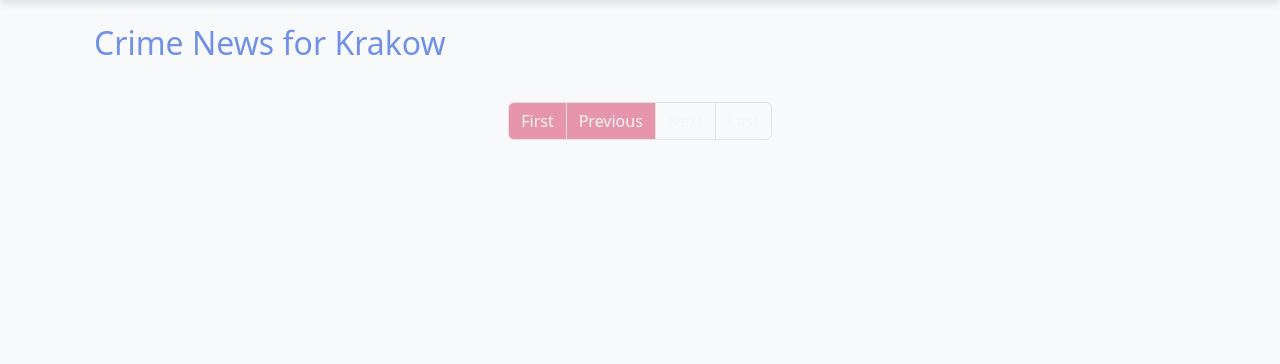
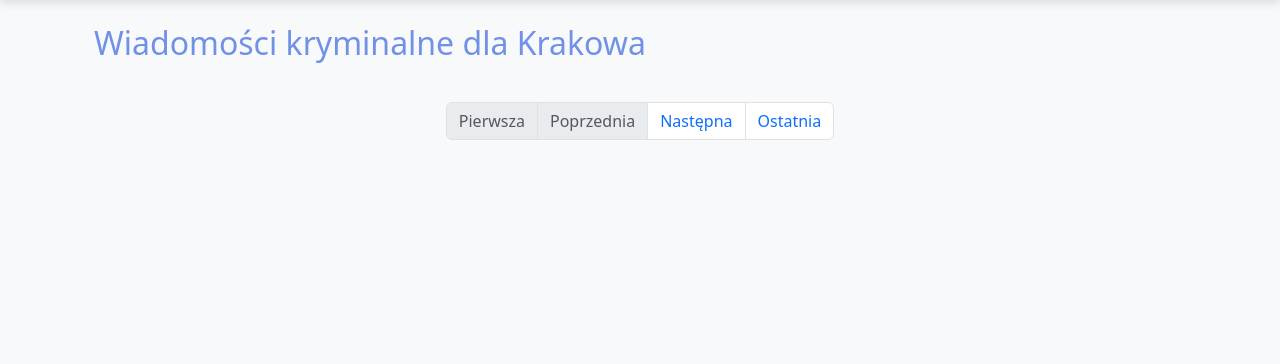
Before and after one commit to TobiaszAGH/news, a Flask app: page /news/ in a window 1280 px wide. Shown: the part 56-420 px from the top of the page. Run offline with Flask 3, Linux system fonts and the light colour scheme; data that the repository does not hold is empty; some libraries are stand-ins or nearby versions; some web fonts are replaced.

Commit message:
Translation
Translation & style changes for crime news

```diff
--- a/app/blueprints/news/templates/news.html
+++ b/app/blueprints/news/templates/news.html
@@ -1,10 +1,9 @@
 {% extends "base.html" %}
 
-{% block title %}Crime News{% endblock %}
+{% block title %}Wiadomości kryminalne{% endblock %}
 
 {% block header %}
-    <link rel="stylesheet" href="{{ url_for('static', filename='css/news.css') }}"
-    />
+    <link rel="stylesheet" href="{{ url_for('static', filename='css/news.css') }}"/>
 
     <script>
       function openModal(imageSrc) {
@@ -23,7 +22,7 @@
 
     {% endblock %} {%block main %}
     <div class="container mt-4">
-      <h2 class="mb-4">Crime News for Krakow</h2>
+      <h2 class="mb-4">Wiadomości kryminalne dla Krakowa</h2>
       {% if error %}
       <div class="alert alert-danger">{{ error }}</div>
       {% else %}
@@ -36,7 +35,7 @@
                 <img
                   src="{{article.image_url}}"
                   referrerpolicy="no-referrer"
-                  alt="Image"
+                  alt="Zdjęcie"
                   class="article-image"
                   onclick="openModal('{{ article.image_url }}')"
                 />
@@ -51,8 +50,8 @@
                 {{ article.summary }}
                 <br>
                 <br>
-                <span class="data">Publication date: {{article.publication_date.strftime('%d.%m.%Y')}}</span>
-                <span class="source">Source: policja.pl</span>
+                <span class="data">Data publikacji: {{article.publication_date.strftime('%d.%m.%Y')}}</span>
+                <span class="source">Źródło: policja.pl</span>
               </td>
             </tr>
             {% endfor %}
@@ -62,16 +61,16 @@
         <nav aria-label="Page navigation" class='pagination-container'>
           <ul class="pagination">
               <li class="page-item {% if articles.page == 1 %}disabled{% endif %}">
-                  <a class="page-link" href="{{ url_for('news_bp.news_home') }}?page=1">First</a>
+                  <a class="page-link" href="{{ url_for('news_bp.news_home') }}?page=1">Pierwsza</a>
               </li>
               <li class="page-item {% if articles.page == 1 %}disabled{% endif %}">
-                  <a class="page-link" href="{{ url_for('news_bp.news_home') }}?page={{ articles.page - 1 }}">Previous</a>
+                  <a class="page-link" href="{{ url_for('news_bp.news_home') }}?page={{ articles.page - 1 }}">Poprzednia</a>
               </li>
               <li class="page-item {% if articles.page == articles.pages %}disabled{% endif %}">
-                  <a class="page-link" href="{{ url_for('news_bp.news_home') }}?page={{ articles.page + 1 }}">Next</a>
+                  <a class="page-link" href="{{ url_for('news_bp.news_home') }}?page={{ articles.page + 1 }}">Następna</a>
               </li>
               <li class="page-item {% if articles.page == articles.pages %}disabled{% endif %}">
-                  <a class="page-link" href="{{ url_for('news_bp.news_home') }}?page={{ articles.pages }}">Last</a>
+                  <a class="page-link" href="{{ url_for('news_bp.news_home') }}?page={{ articles.pages }}">Ostatnia</a>
               </li>
           </ul>
       </nav>
@@ -85,6 +84,9 @@
       class="modal-overlay"
       style="display: none"
       onclick="closeModal()"
-      <img id="modal-image" class="modal-image" alt="Enlarged photo" />
+    >
+
+      <img id="modal-image" class="modal-image" alt="Powiększone zdjęcie" />
     </div>
+
     {% endblock %}
--- a/app/blueprints/sport/templates/articles.html
+++ b/app/blueprints/sport/templates/articles.html
@@ -1,4 +1,4 @@
-{% extends "base.html" %} {% block title %}Sports Articles{% endblock %} {%
+{% extends "base.html" %} {% block title %}{{sport_name}}{% endblock %} {%
 block header %}
 <link
   rel="stylesheet"
--- a/app/static/css/news.css
+++ b/app/static/css/news.css
@@ -4,15 +4,6 @@
   left: 20px;
   font-size: 18px;
   z-index: 3;
-}
-
-.sticky-back-button:hover {
-  border-color: #5d001e;
-}
-
-.sticky-back-button:focus {
-  background-color: #5d001e;
-  border-color: #5d001e;
 }
 
 .article-image {
@@ -54,7 +45,7 @@
 
 .data {
   font-size: 0.6rem;
-  color: rgba(0, 0, 0, 0.6);
+  color: gray;
   position: absolute;
   bottom: 10px;
   left: 10px;
@@ -67,7 +58,7 @@
 
 .source {
   font-size: 0.6rem;
-  color: rgba(0, 0, 0, 0.6);
+  color: gray;
   font-style: italic;
   position: absolute;
   bottom: 10px;
@@ -77,28 +68,6 @@
 .pagination-container {
   display: flex;
   justify-content: center;
-}
-
-.pagination .page-link {
-  background-color: var(--bright-pink);
-  color: whitesmoke;
-  border-color: #e3e2df;
-}
-
-.pagination .page-item.disabled .page-link {
-  background-color: #e695ad;
-  color: #e3e2df(247, 247, 247);
-  border-color: #e3e2df;
-}
-
-.pagination .page-link:hover {
-  background-color: var(--btn-primary-hover-background-color);
-  color: #e3e2df(247, 247, 247);
-  border-color: #e3e2df;
-}
-
-.pagination .page-link:focus {
-  box-shadow: none;
 }
 
 @media (max-width: 768px) {
```
Also changed, not shown: app/blueprints/news/templates/news_preview.html (+5 -5 lines), app/blueprints/news/templates/single_news.html (+7 -8 lines), app/static/css/single_news.css (+14 -17 lines).
